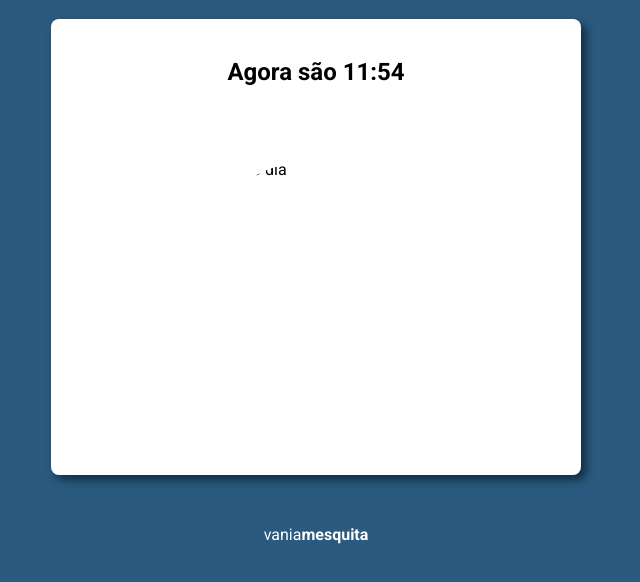
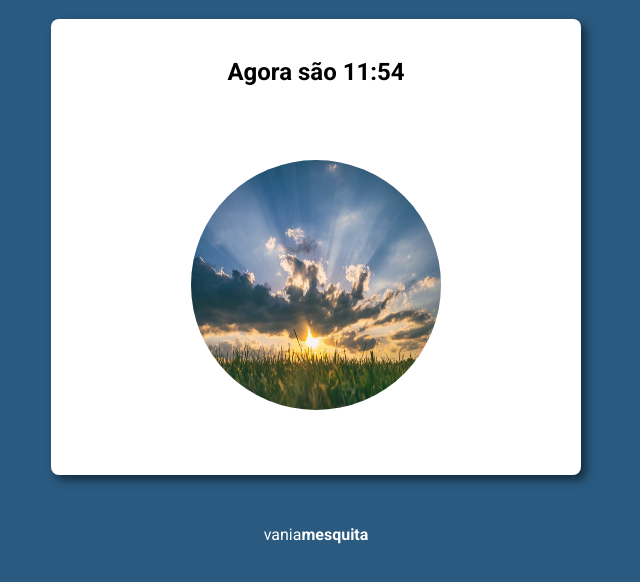
Before and after one commit to vaniamesquita/hora-do-dia, a plain HTML site: page index.html in a window 1280 px wide. Shown: the part 62-644 px from the top of the page, without its empty margins (324-964 px from the left). Drawn offline with Linux system fonts and the light colour scheme; the site is published under a folder, as on GitHub Pages, so addresses that start at the root find nothing.

Commit message:
Update index.html

```diff
--- a/index.html
+++ b/index.html
@@ -19,7 +19,7 @@
       </div>
 
       <div class="foto">
-        <img id="imagem" src="/img/manha.jpg" alt="Foto do dia" />
+        <img id="imagem" src="img/manha.jpg" alt="Foto do dia" />
       </div>
     </section>
 
```
